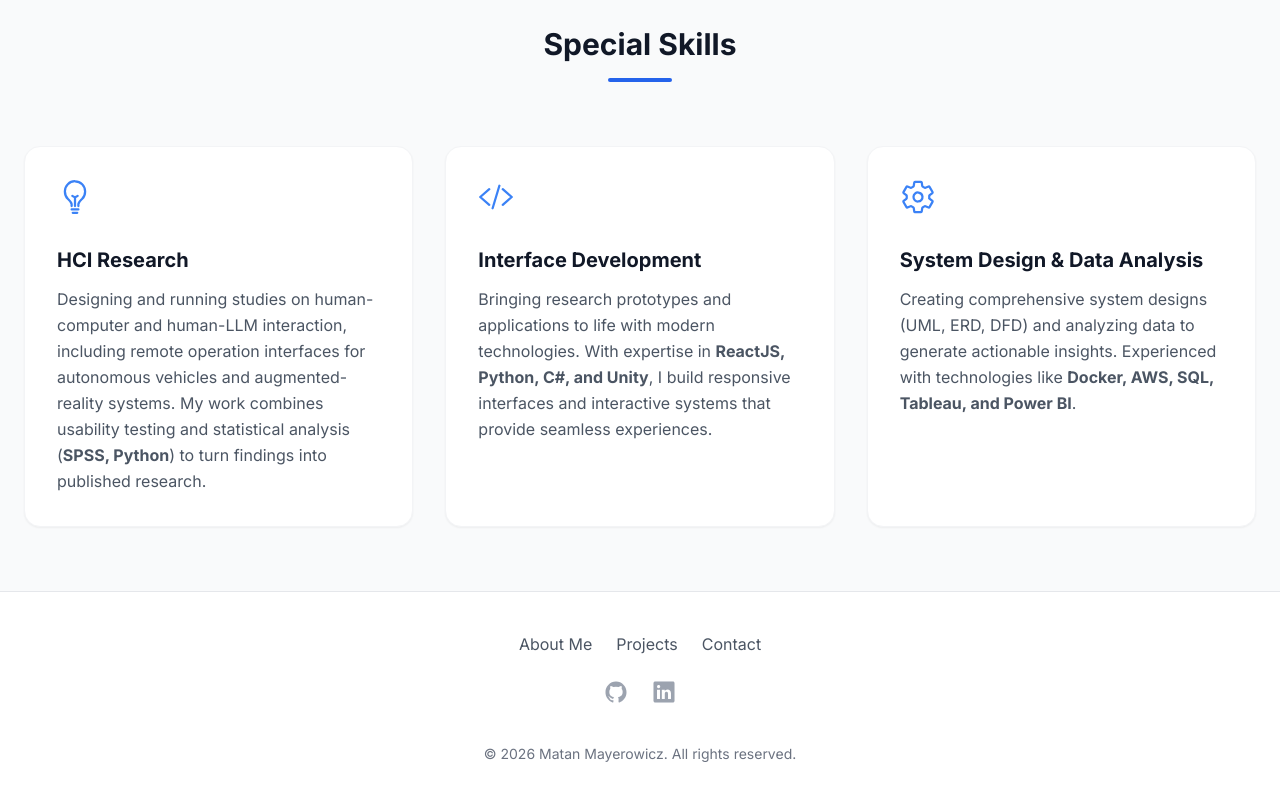
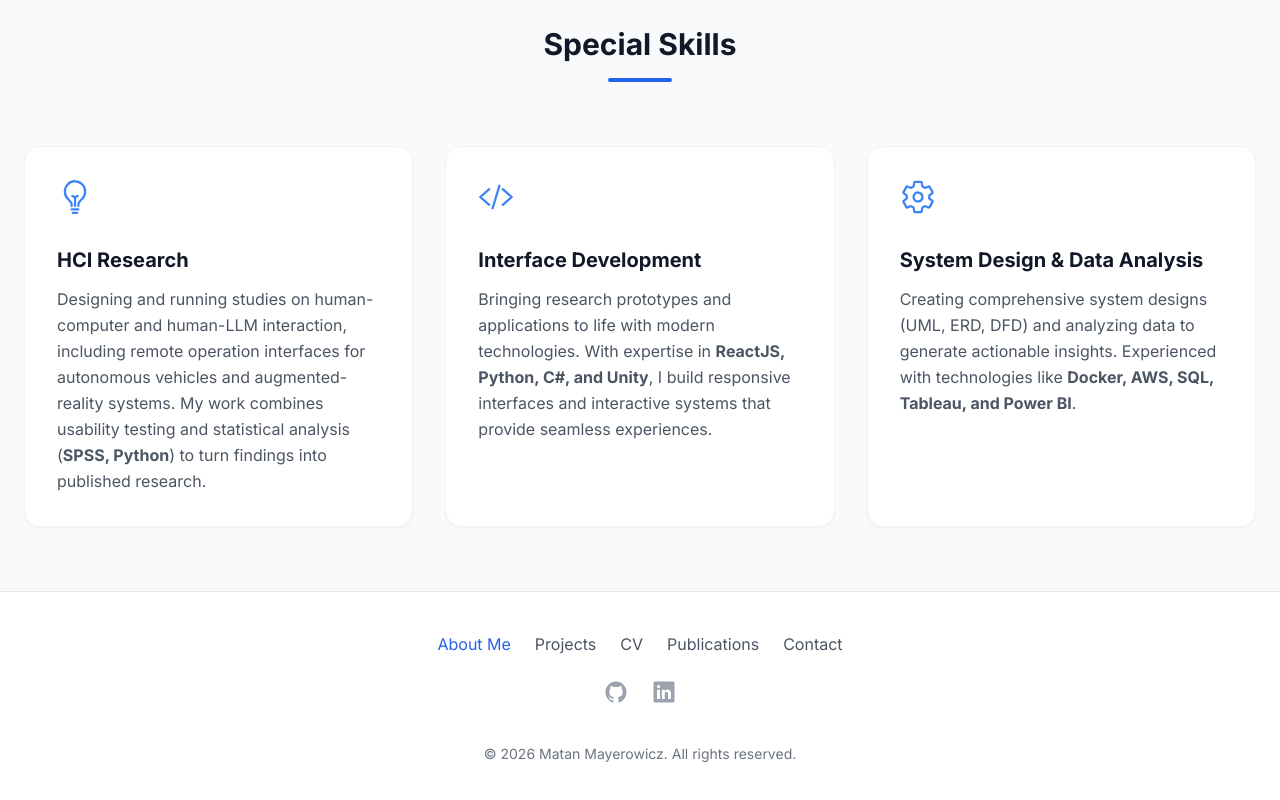
Before and after one commit to matanmay/portfolio-website, a plain HTML site: page index.html in a window 1280 px wide. Shown: the part 903-1703 px from the top of the page. Drawn offline with nearby package versions, Linux system fonts and the light colour scheme.

Commit message:
add to bottom bar the publications

```diff
--- a/index.html
+++ b/index.html
@@ -140,8 +140,10 @@
     <footer class="bg-white border-t border-gray-200 py-10">
         <div class="container mx-auto px-6 flex flex-col items-center">
             <div class="flex space-x-6 mb-6">
-                <a href="index.html" class="text-gray-600 hover:text-blue-600 transition-colors font-medium">About Me</a>
+                <a href="index.html" class="text-blue-600 font-medium">About Me</a>
                 <a href="projects.html" class="text-gray-600 hover:text-blue-600 transition-colors font-medium">Projects</a>
+                <a href="cv.html" class="text-gray-600 hover:text-blue-600 transition-colors font-medium">CV</a>
+                <a href="publications.html" class="text-gray-600 hover:text-blue-600 transition-colors font-medium">Publications</a>
                 <a href="contactMe.html" class="text-gray-600 hover:text-blue-600 transition-colors font-medium">Contact</a>
             </div>
 
```
Also changed, not shown: contactMe.html (+2 -0 lines), cv.html (+2 -1 lines), projects.html (+2 -0 lines), publications.html (+2 -0 lines).
